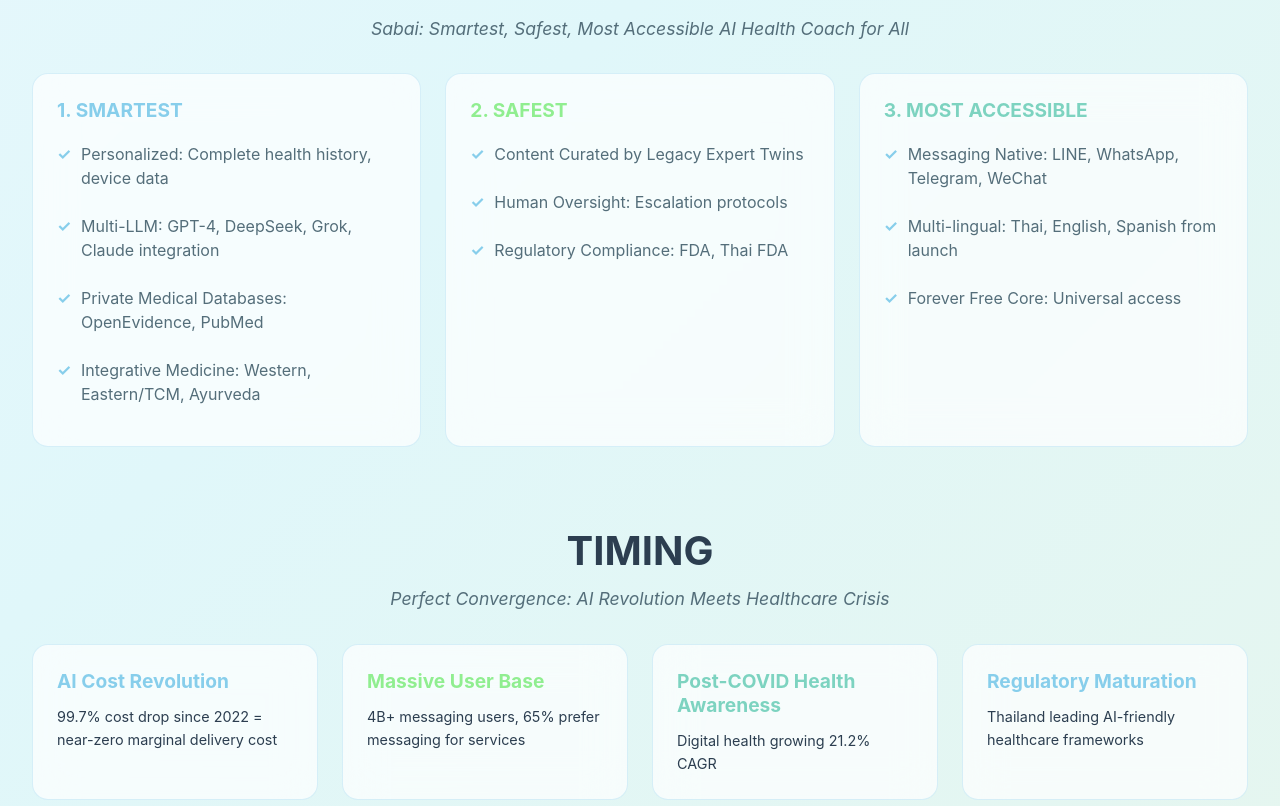
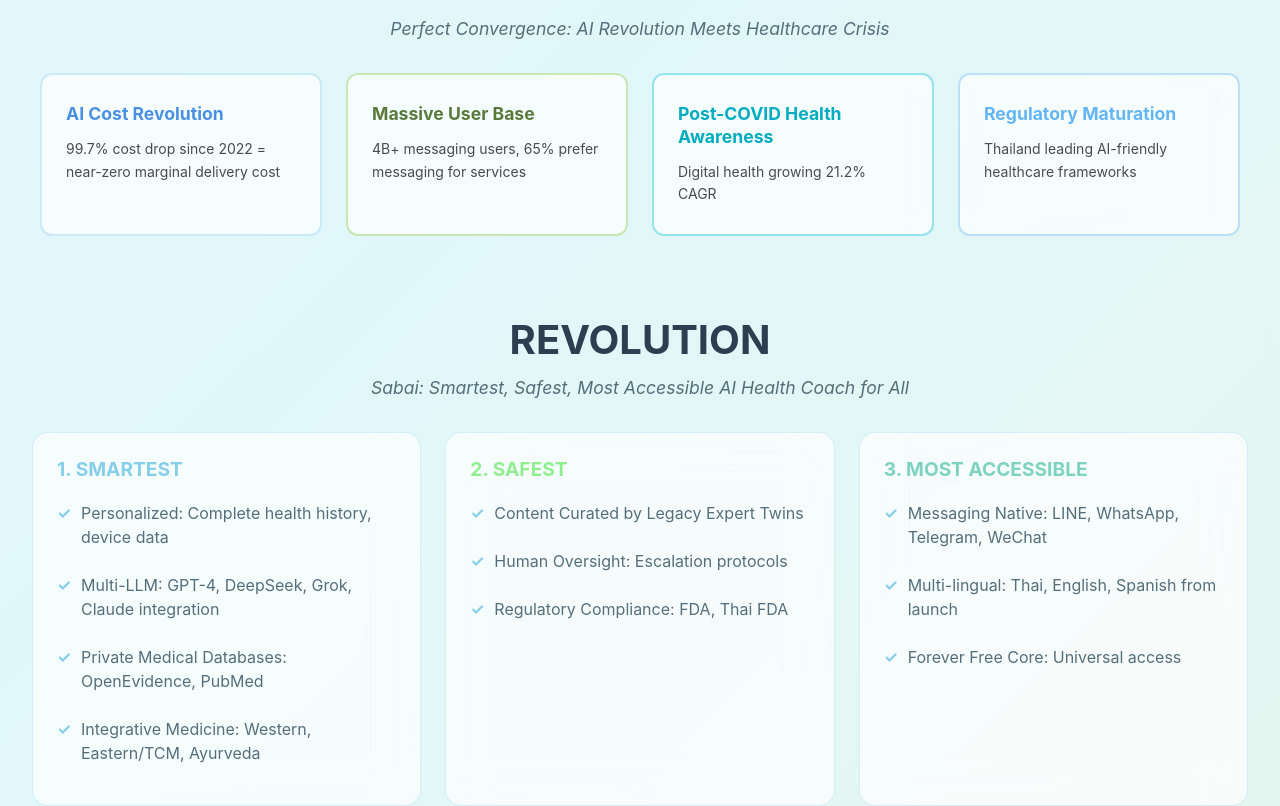
Before and after one commit to broker05/sabai2, a React (Vite) app: page / in a window 1280 px wide. Shown: the part 1800-2606 px from the top of the page. Built offline with nearby package versions, Linux system fonts and the light colour scheme.

Commit message:
Timing section done

```diff
--- a/index.html
+++ b/index.html
@@ -1,13 +1,16 @@
 <!doctype html>
 <html lang="en">
+
 <head>
   <meta charset="UTF-8" />
-    <link rel="icon" type="image/svg+xml" href="/vite.svg" />
+  <link rel="icon" type="image/svg+xml" href="/images/SabaiLogo.png" />
   <meta name="viewport" content="width=device-width, initial-scale=1.0" />
-    <title>React Glassmorphic Website</title>
+  <title>SabaiHealth2</title>
 </head>
+
 <body>
   <div id="root"></div>
   <script type="module" src="/src/main.jsx"></script>
 </body>
+
 </html>
--- a/src/App.css
+++ b/src/App.css
@@ -945,23 +945,134 @@
   font-weight: 700;
 }
 
-/* Other grids */
-.revolution-grid,
-.timing-grid {
+/* Timing Section */
+.timing-cards {
+  display: grid;
+  grid-template-columns: repeat(4, 1fr);
+  gap: 1.5rem;
+  max-width: 1200px;
+  margin: 0 auto;
+}
+
+.timing-card {
+  background: rgba(255, 255, 255, 0.7);
+  backdrop-filter: blur(10px);
+  border-radius: 12px;
+  padding: 1.75rem 1.5rem;
+  transition: all 0.3s cubic-bezier(0.4, 0, 0.2, 1);
+  animation: fadeInUp 0.6s ease backwards;
+  border: 2px solid transparent;
+}
+
+.timing-card:nth-child(1) {
+  animation-delay: 0.2s;
+}
+
+.timing-card:nth-child(2) {
+  animation-delay: 0.3s;
+}
+
+.timing-card:nth-child(3) {
+  animation-delay: 0.4s;
+}
+
+.timing-card:nth-child(4) {
+  animation-delay: 0.5s;
+}
+
+.timing-card-blue {
+  border-color: rgba(135, 206, 235, 0.4);
+}
+
+.timing-card-green {
+  border-color: rgba(139, 195, 74, 0.4);
+}
+
+.timing-card-cyan {
+  border-color: rgba(0, 188, 212, 0.4);
+}
+
+.timing-card-blue-light {
+  border-color: rgba(100, 181, 246, 0.4);
+}
+
+.timing-card:hover {
+  transform: translateY(-4px);
+  box-shadow: 0 8px 24px rgba(0, 0, 0, 0.12);
+}
+
+.timing-card-blue:hover {
+  border-color: rgba(135, 206, 235, 0.6);
+  box-shadow: 0 8px 24px rgba(135, 206, 235, 0.2);
+}
+
+.timing-card-green:hover {
+  border-color: rgba(139, 195, 74, 0.6);
+  box-shadow: 0 8px 24px rgba(139, 195, 74, 0.2);
+}
+
+.timing-card-cyan:hover {
+  border-color: rgba(0, 188, 212, 0.6);
+  box-shadow: 0 8px 24px rgba(0, 188, 212, 0.2);
+}
+
+.timing-card-blue-light:hover {
+  border-color: rgba(100, 181, 246, 0.6);
+  box-shadow: 0 8px 24px rgba(100, 181, 246, 0.2);
+}
+
+.timing-card h3 {
+  font-size: 1.1rem;
+  font-weight: 700;
+  margin: 0 0 0.75rem 0;
+  line-height: 1.3;
+}
+
+.timing-card-blue h3 {
+  color: #4A90E2;
+}
+
+.timing-card-green h3 {
+  color: #5a7a3c;
+}
+
+.timing-card-cyan h3 {
+  color: #00ACC1;
+}
+
+.timing-card-blue-light h3 {
+  color: #64B5F6;
+}
+
+.timing-card p {
+  font-size: 0.875rem;
+  line-height: 1.6;
+  color: #4a4a4a;
+  margin: 0;
+}
+
+.dark .timing-card {
+  background: rgba(30, 41, 59, 0.7);
+}
+
+.dark .timing-card p {
+  color: #d1d5db;
+}
+
+/* Revolution Grid */
+.revolution-grid {
   display: grid;
   grid-template-columns: repeat(auto-fit, minmax(280px, 1fr));
   gap: 1.5rem;
 }
 
-.revolution-grid h3,
-.timing-grid h3 {
+.revolution-grid h3 {
   font-size: 1.2rem;
   font-weight: 700;
   margin-bottom: 0.75rem;
 }
 
-.revolution-grid p,
-.timing-grid p {
+.revolution-grid p {
   font-size: 0.9rem;
   line-height: 1.6;
   margin: 0;
@@ -1142,6 +1253,11 @@
 
   .feature-card {
     padding: 1.5rem 1.25rem;
+  }
+
+  .timing-cards {
+    grid-template-columns: repeat(2, 1fr);
+    gap: 1.5rem;
   }
 }
 
@@ -1347,6 +1463,15 @@
     font-size: 0.875rem;
   }
 
+  .timing-cards {
+    grid-template-columns: 1fr;
+    gap: 1.25rem;
+  }
+
+  .timing-card {
+    padding: 1.5rem 1.25rem;
+  }
+
   .container {
     padding: 0 1rem;
   }
--- a/src/components/sections/TimingSection.jsx
+++ b/src/components/sections/TimingSection.jsx
@@ -1,36 +1,32 @@
-import { useTheme } from '../../contexts/ThemeContext';
 import Section from '../Section';
-import GlassCard from '../GlassCard';
 
 const TimingSection = () => {
-  const { colors } = useTheme();
-
   return (
     <Section
       title="TIMING"
       subtitle="Perfect Convergence: AI Revolution Meets Healthcare Crisis"
       id="timing"
     >
-      <div className="timing-grid">
-        <GlassCard>
-          <h3 style={{ color: colors.primary }}>AI Cost Revolution</h3>
-          <p style={{ color: colors.text }}>99.7% cost drop since 2022 = near-zero marginal delivery cost</p>
-        </GlassCard>
+      <div className="timing-cards">
+        <div className="timing-card timing-card-blue">
+          <h3>AI Cost Revolution</h3>
+          <p>99.7% cost drop since 2022 = near-zero marginal delivery cost</p>
+        </div>
 
-        <GlassCard>
-          <h3 style={{ color: colors.secondary }}>Massive User Base</h3>
-          <p style={{ color: colors.text }}>4B+ messaging users, 65% prefer messaging for services</p>
-        </GlassCard>
+        <div className="timing-card timing-card-green">
+          <h3>Massive User Base</h3>
+          <p>4B+ messaging users, 65% prefer messaging for services</p>
+        </div>
 
-        <GlassCard>
-          <h3 style={{ color: colors.accent }}>Post-COVID Health Awareness</h3>
-          <p style={{ color: colors.text }}>Digital health growing 21.2% CAGR</p>
-        </GlassCard>
+        <div className="timing-card timing-card-cyan">
+          <h3>Post-COVID Health Awareness</h3>
+          <p>Digital health growing 21.2% CAGR</p>
+        </div>
 
-        <GlassCard>
-          <h3 style={{ color: colors.primary }}>Regulatory Maturation</h3>
-          <p style={{ color: colors.text }}>Thailand leading AI-friendly healthcare frameworks</p>
-        </GlassCard>
+        <div className="timing-card timing-card-blue-light">
+          <h3>Regulatory Maturation</h3>
+          <p>Thailand leading AI-friendly healthcare frameworks</p>
+        </div>
       </div>
     </Section>
   );
--- a/src/pages/Home.jsx
+++ b/src/pages/Home.jsx
@@ -10,8 +10,8 @@
     <div className="home">
       <HeroSection />
       <SolutionSection />
+      <TimingSection />
       <RevolutionSection />
-      <TimingSection />
       <LegacySection />
       <JoinSection />
     </div>
```
Lines whose indentation alone changed are shown as unchanged.
